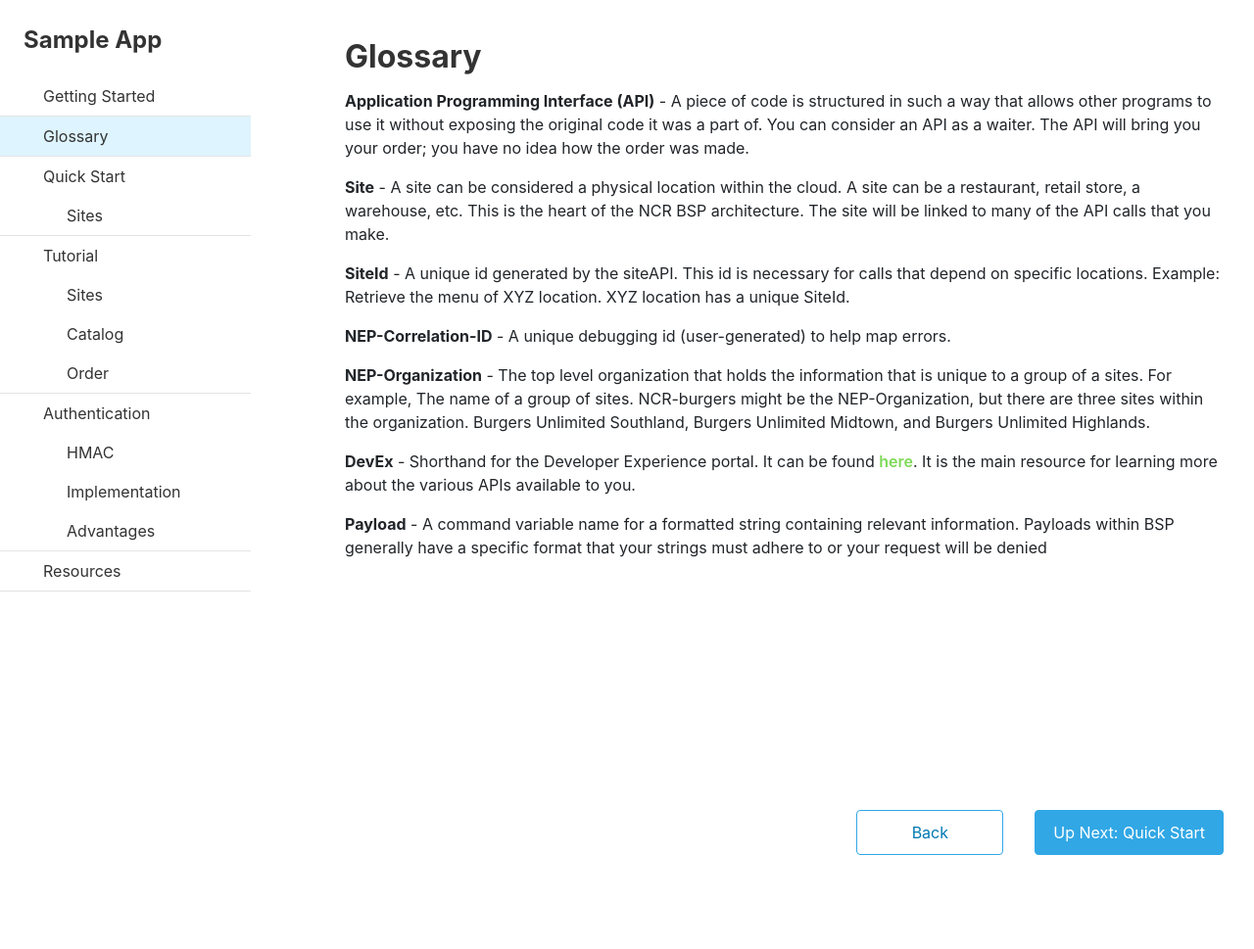
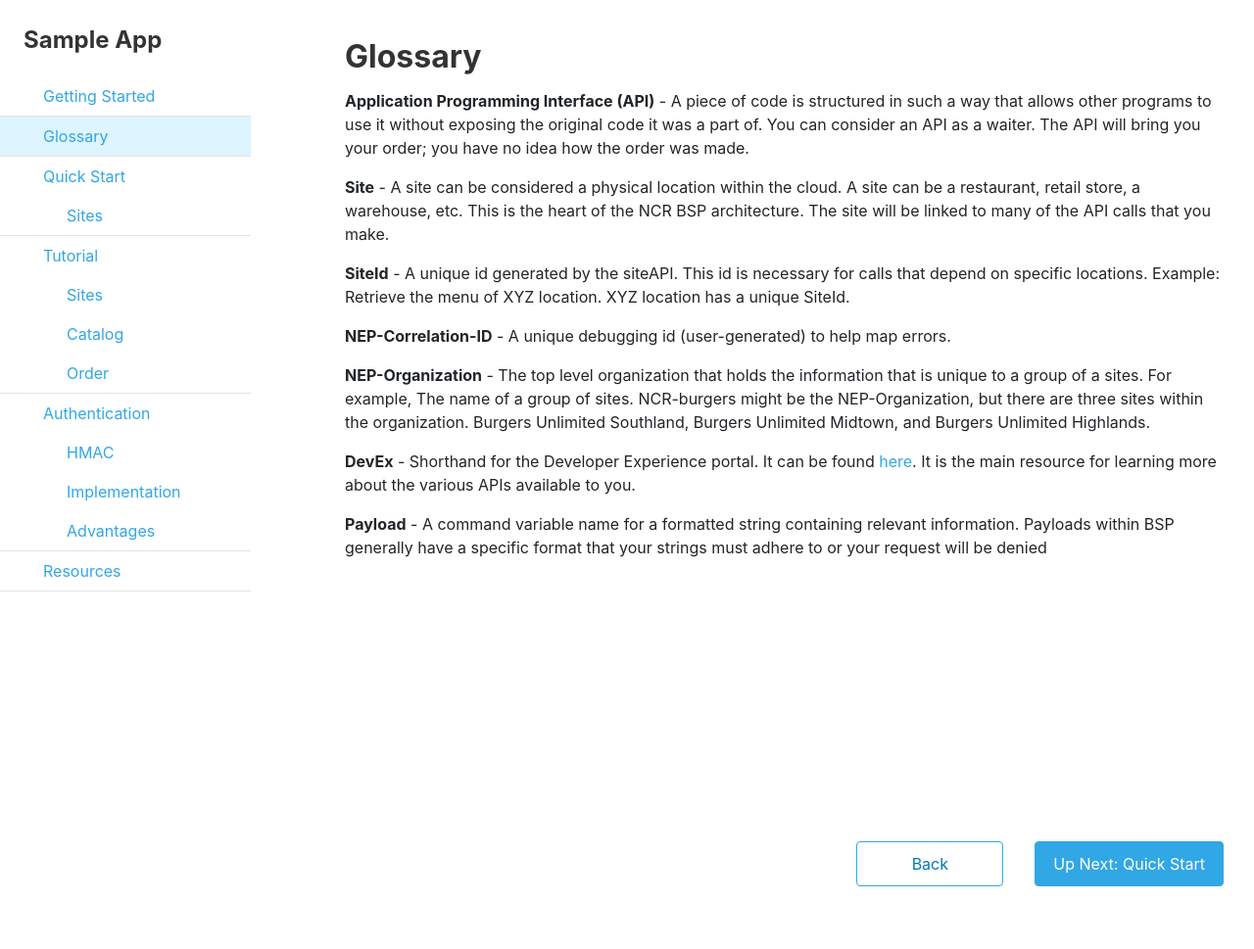
Before and after one commit to TransactionTree/sample-app-burgers, a Django app: page /burger/about in a window 1280 px wide, after a click on "Glossary". Shown: the part 82-1051 px from the top of the page at 98% size. Before the commit the page ends 955 px from the top, so only its background shows below. Run offline with Django 3.2, Linux system fonts and the light colour scheme; parts of the project's set-up code (start-up, migrations or seed data) failed here and were passed over; some libraries are stand-ins or nearby versions.

Commit message:
Fix button margins and text formatting

```diff
--- a/code/static/css/main.css
+++ b/code/static/css/main.css
@@ -59,7 +59,6 @@ a.navbar-brand > img {
 }
 
 .btn-about {
-  margin: 0 2rem;
   padding: 10px 18px 10px 18px;
   border: 1px solid #31a7e5;
   border-radius: 4px;
@@ -68,13 +67,14 @@ a.navbar-brand > img {
   color: #0279b3;
 }
 
-.btn-about:hover {
+.btn-about:hover, .btn-about-link:hover {
   border-color: #31a7e5;
   background-color: #31a7e5;
   color: white;
 }
 
 .btn-about-secondary {
+  margin-left: 2rem;
   padding: 10px 18px 10px 18px;
   border: 1px solid #31a7e5;
   border-radius: 4px;
@@ -82,7 +82,7 @@ a.navbar-brand > img {
   color: white;
 }
 
-.btn-about-secondary:hover {
+.btn-about-secondary:hover, .btn-about-link-secondary:hover {
   border-color: #2e99d3;
   background-color: #2e99d3;
   color: white;
@@ -109,7 +109,7 @@ a.navbar-brand > img {
 }
 
 .nav-btn-container {
-  margin-top: 16rem;
+  margin-top: 18rem;
   display: flex;
   justify-content: flex-end;
 }
@@ -120,7 +120,7 @@ a.navbar-brand > img {
 }
 
 .nav-btn-container-long {
-    margin-top: 26rem;
+    margin-top: 28rem;
     display: flex;
     justify-content: flex-end;
 }
@@ -133,15 +133,17 @@ hr {
 
 a {
   font-weight: normal;
-  color: #7ed957;
+  color: #31a7e5;
 }
 
 a:link {
   text-decoration: none;
+  color: #31a7e5;
 }
 
 a:hover {
-  font-weight: bold;
+  font-weight: 600;
+  color: #31a7e5;
 }
 
 .section-header {
--- a/code/templates/about.html
+++ b/code/templates/about.html
@@ -80,7 +80,7 @@
                     group of a sites. For example, The name of a group of sites. NCR-burgers might be the NEP-Organization,
                     but there are three sites within the organization. Burgers Unlimited Southland, Burgers Unlimited Midtown,
                     and Burgers Unlimited Highlands.</p>
-                <p><b>DevEx</b> - Shorthand for the Developer Experience portal. It can be found <a href="https://developer.ncr.com/" style="font-weight: 600;">here</a>.
+                <p><b>DevEx</b> - Shorthand for the Developer Experience portal. It can be found <a href="https://developer.ncr.com/">here</a>.
                     It is the main resource for learning more about the various APIs available to you.</p>
                 <p><b>Payload</b> - A command variable name for a formatted string containing relevant information. Payloads
                     within BSP generally have a specific format that your strings must adhere to or your request will be denied</p>
@@ -249,7 +249,7 @@
                 The site is the heart of the DevEx portal, the majority of the API calls within DevEx utilize a site.
                 The first thing you should do is set up a site for your organization. You can have any number of sites,
                 but you should at least create one. To create a site, you must utilize the Site API call. The documentation
-                for the Site API can be found <a href="https://developer.ncr.com/portals/dev-portal/api-explorer/details/15/documentation?version=1.99&path=post_sites_import" style="font-weight:600">here</a>.
+                for the Site API can be found <a href="https://developer.ncr.com/portals/dev-portal/api-explorer/details/15/documentation?version=1.99&path=post_sites_import">here</a>.
 
             <p>Here is an example of creating a site using Python:</p>
 <!-- These code blocks have to go all the way to the edge. PLEASE DONT CHANGE THESE -->
@@ -491,7 +491,7 @@
 
                 <h4 class="sub-section-header" id="Tutorial_Catalog">Catalog</h4>
                 <p>Now that we have given our restaurants a location, let’s talk about how to create a menu. To create a menu we will be
-                    utilizing the catalog API found <a href="https://developer.ncr.com/portals/dev-portal/api-explorer/details/8/documentation?version=2.99" style="font-weight:600">here</a>.
+                    utilizing the catalog API found <a href="https://developer.ncr.com/portals/dev-portal/api-explorer/details/8/documentation?version=2.99">here</a>.
                     The Catalog API views items and item components separately. The item is the base component.
                     Once an item is created, you can mix and match the other components (details, custom-modifiers, groupings, prices, and link-groups)
                     depending on your business need. We are going to create items with price components to build our menu. Here is a function that creates an item:
@@ -575,7 +575,7 @@
                     <p>The final API we used was the order API. We used the order API to create an order from the items within a user's
                         shopping cart, keep track of those items, and "push" the order into the universe when the user checked out.
                         We don't have a real restaurant or delivery business, so just imagine that part. More information can be
-                        found about the order API  <a href="https://developer.ncr.com/portals/dev-portal/api-explorer/details/9/documentation?version=3.99)" style="font-weight:600">here</a>.</p>
+                        found about the order API  <a href="https://developer.ncr.com/portals/dev-portal/api-explorer/details/9/documentation?version=3.99)">here</a>.</p>
                      <p>We grabbed our shopping cart and parsed the relevant values out of it. We then took those values and placed
                          them into the payload of the createOrder API  call. Then the order was pushed into the universe! However,
                          the order can we created at any stage. You can create an order at the beginning of the user experience
@@ -603,7 +603,7 @@
                       that best fits your organization's needs and the intended users of your products. This sample app uses HMAC/Access Key authentication,
                       which is discussed in further detail in the section below.
                       For more information about how to use the other authentication styles, head over to the Authentication section in
-                    <a href="https://developer.ncr.com/portals/dev-portal/help-center/documentation/66">NCR API Platform Basics: Using Services</a>
+                    <a href="https://developer.ncr.com/portals/dev-portal/help-center/documentation/66">NCR API Platform Basics: Using Services</a>.
                   </p>
                 <h4 class="sub-section-header" id="Authentication_HMAC">HMAC</h4>
                   <p>
@@ -629,7 +629,7 @@ nep-application-key: 8a808f0d515f1f1001515f1fdc010002
                 <h4 class="sub-section-header" id="Authentication_Implementation">Implementation</h4>
                   <p>
                     In each request, the credentials contain the user’s shared key and a HMAC generated from the user’s secret key. The general algorithm for
-                    generating the HMAC is as follows (see pseudocode <a href="https://developer.ncr.com/portals/dev-portal/help-center/documentation/66" style="font-weight:600">here</a>):
+                    generating the HMAC is as follows (see pseudocode <a href="https://developer.ncr.com/portals/dev-portal/help-center/documentation/66">here</a>):
                   </p>
  <!-- These code blocks have to go all the way to the edge. PLEASE DONT CHANGE THESE -->
 <pre><code>1. Get the native <span style="color:blue">DATE</span> value from the request’s HTTP headers
@@ -791,12 +791,12 @@ nep-application-key: 8a808f0d515f1f1001515f1fdc010002
             <div class="about-section about-section-hidden" id="Resources">
                 <h2 class="section-header">Resources</h2>
                 <p>
-                    <a href="https://requests.kennethreitz.org/en/master/user/quickstart/" style="color:#31A7E5">Python Requests Library</a><br>
-                    <a href="https://developer.ncr.com/portals/dev-portal/api-explorer" style="color:#31A7E5">DevEx Portal</a><br>
+                    <a href="https://requests.kennethreitz.org/en/master/user/quickstart/">Python Requests Library</a><br>
+                    <a href="https://developer.ncr.com/portals/dev-portal/api-explorer">DevEx Portal</a><br>
                     <a href="https://developer.ncr.com/portals/dev-portal/api-explorer/details/15/documentation?version=1.99" style="color:#31A7E5;">BSP Sites API</a><br>
-                    <a href="https://developer.ncr.com/portals/dev-portal/api-explorer/details/8/documentation?version=2.99" style="color:#31A7E5">BSP Catalog API</a><br>
-                    <a href="https://developer.ncr.com/portals/dev-portal/api-explorer/details/9/documentation?version=3.99" style="color:#31A7E5">BSP Order API</a><br>
-                    <a href="https://developer.ncr.com/portals/dev-portal/help-center/documentation/66" style="color:#31A7E5">Authentication</a>
+                    <a href="https://developer.ncr.com/portals/dev-portal/api-explorer/details/8/documentation?version=2.99">BSP Catalog API</a><br>
+                    <a href="https://developer.ncr.com/portals/dev-portal/api-explorer/details/9/documentation?version=3.99">BSP Order API</a><br>
+                    <a href="https://developer.ncr.com/portals/dev-portal/help-center/documentation/66">Authentication</a>
                 </p>
                 <input type=button class="btn-about-link-secondary" onclick="parent.open('https://github.com/NCR-Corporation/sample-app-burgers')" value="Go to GitHub">
                 <div class="nav-btn-container-long">
```
